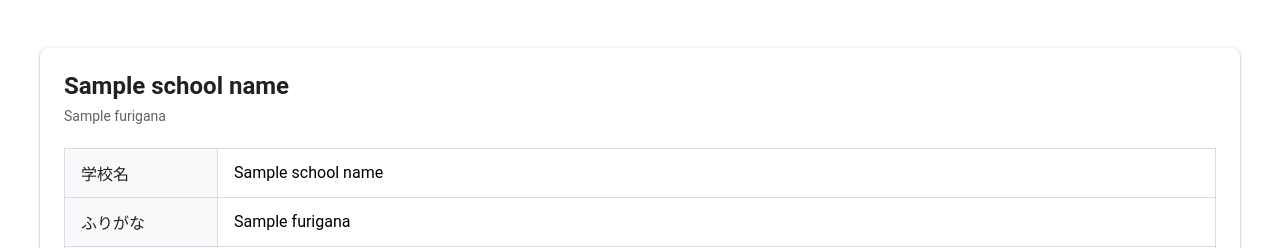
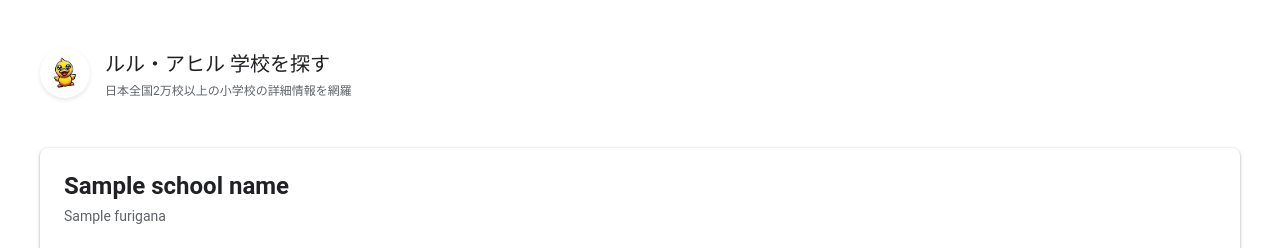
Before and after one commit to goodtidings2023/japanSchoolSearch, a Flask app: template templates/school_detail.html in a window 1280 px wide. Shown: the top 248 px of the page. Run offline with Flask 2, Linux system fonts and the light colour scheme; the template is opened without the code that fills it: most values are stand-ins (such as "Sample title", 1, 10 or a date in 2020).

Commit message:
0.23
更新列表页面样式

```diff
--- a/static/style.css
+++ b/static/style.css
@@ -21,19 +21,37 @@
     display: flex;
     flex-direction: column;
     justify-content: center;
-    margin-top: -100px; /* 调整垂直位置，使其略微偏上 */
+    margin-top: -100px;
+}
+
+.search-form-wrapper {
+    box-shadow: none;
+
+}
+
+.logo-container {
+    display: flex;
+    align-items: center;
+    gap: 15px;
+    margin-bottom: 30px;
+    justify-content: center;
+}
+
+.search-form {
+    background: var(--background-gray);
+    padding: 24px;
+    border-radius: 8px;
+    margin-bottom: 0;
+    box-shadow: none;
 }
 
 .search-form-top {
     margin-bottom: 24px;
 }
 
-.search-form {
-    background: var(--background-gray);
-    padding: 24px;
-    border-radius: 8px;
-    box-shadow: 0 1px 2px 0 rgba(60,64,67,0.3), 0 1px 3px 1px rgba(60,64,67,0.15);
-    margin-bottom: 24px;
+.search-form-top .search-form-wrapper {
+    box-shadow: none;
+    padding: 0;
 }
 
 select, input[type="text"] {
@@ -176,7 +194,7 @@ tr:hover {
 /* 添加新的样式 */
 .inquiry_size_sm {
     width: 200px;
-    padding: 5px;
+    padding: 12px;
 }
 
 table {
@@ -282,6 +300,7 @@ td {
     display: inline-flex;
     align-items: center;
     gap: 2px;
+    margin-right: 20px;
 }
 
 .rating i {
@@ -806,3 +825,97 @@ td {
         gap: 5px;
     }
 }
+
+/* 添加头部样式 */
+.header {
+    margin-bottom: 30px;
+    padding: 20px 0;
+}
+
+.header-logo {
+    text-decoration: none;
+    display: block;
+}
+
+.header .logo-container {
+    justify-content: flex-start;  /* 左对齐 */
+    margin-bottom: 0;  /* 移除底部边距 */
+}
+
+.header .logo {
+    width: 50px;  /* 设置为50px */
+    height: 50px;
+}
+
+.header h2 {
+    margin: 0;
+    color: #202124;
+    font-size: 20px;
+    font-weight: 500;
+}
+
+.header .subtitle {
+    margin: 0;
+    color: #5f6368;
+    font-size: 12px;
+}
+
+/* 调整原有的school-detail样式 */
+.school-detail {
+    margin-top: 0;  /* 移除顶部边距 */
+}
+
+/* 修改表格相关样式 */
+.results-container table {
+    width: 100%;
+    border-collapse: collapse;
+    table-layout: fixed;  /* 添加固定布局 */
+}
+
+.results-container table th,
+.results-container table td {
+    padding: 12px;
+    text-align: left;
+    border-bottom: 1px solid var(--border-color);
+    overflow: hidden;
+    text-overflow: ellipsis;
+    white-space: nowrap;
+}
+
+/* 所在地单元格样式 */
+.address-cell {
+    white-space: nowrap;
+    overflow: hidden;
+    text-overflow: ellipsis;
+    max-width: 0;  /* 配合table-layout: fixed使用 */
+}
+
+/* 调整其他列的宽度 */
+.results-container table th:nth-child(1) { width: 20%; }  /* 学校名 */
+.results-container table th:nth-child(2) { width: 15%; }  /* 国公私立 */
+.results-container table th:nth-child(3) { width: 15%; }  /* 男女共学 */
+.results-container table th:nth-child(4) { width: 35%; }  /* 所在地 */
+.results-container table th:nth-child(5) { width: 15%; }  /* 評価 */
+
+/* 修改评分样式 */
+.results-container table td:nth-child(5) {  /* 评分列 */
+    padding-right: 20px;  /* 添加右边距 */
+}
+
+.rating {
+    display: inline-flex;
+    align-items: center;
+    gap: 2px;
+    margin-right: 20px;  /* 添加右边距 */
+}
+
+.rating i {
+    color: #FFD700;  /* 金色星星 */
+    font-size: 14px;
+}
+
+.rating .rating-number {
+    margin-left: 4px;
+    color: #666;
+    font-size: 12px;
+}
--- a/templates/school_detail.html
+++ b/templates/school_detail.html
@@ -8,6 +8,18 @@
 </head>
 <body>
     <div class="container">
+        <div class="header">
+            <a href="/" class="header-logo">
+                <div class="logo-container">
+                    <img src="{{ url_for('static', filename='images/luluduck.png') }}" alt="ルル・アヒル" class="logo">
+                    <div class="title-wrapper">
+                        <h2>ルル・アヒル 学校を探す</h2>
+                        <p class="subtitle">日本全国2万校以上の小学校の詳細情報を網羅</p>
+                    </div>
+                </div>
+            </a>
+        </div>
+
         <div class="school-detail">
             <h1>{{ school_name }}</h1>
             <div class="school-furigana">{{ furigana }}</div>
@@ -166,12 +178,9 @@
         <div class="footer-content">
             <div class="footer-copyright">
                 <p>© 2024 ルル・アヒル 学校を探す - 全ての権利を保有</p>
-                <p>日本全国の小学校情報を提供する信頼できる学校検索プラットフォーム</p>
-                <div class="footer-company">
-                    技術提供：千朵云合同会社<br>
-                    〒530-0011 大阪府大阪市北区大深町3-1 グランフロント大阪 タワーB<br>
-                    お問い合わせ：support@sendocloud.co.jp
-                </div>
+            </div>
+            <div class="footer-company">
+                技術提供：千朵云合同会社 | お問い合わせ：support@sendocloud.co.jp
             </div>
         </div>
     </footer>
```
Also changed, not shown: templates/index.html (+12 -14 lines).
